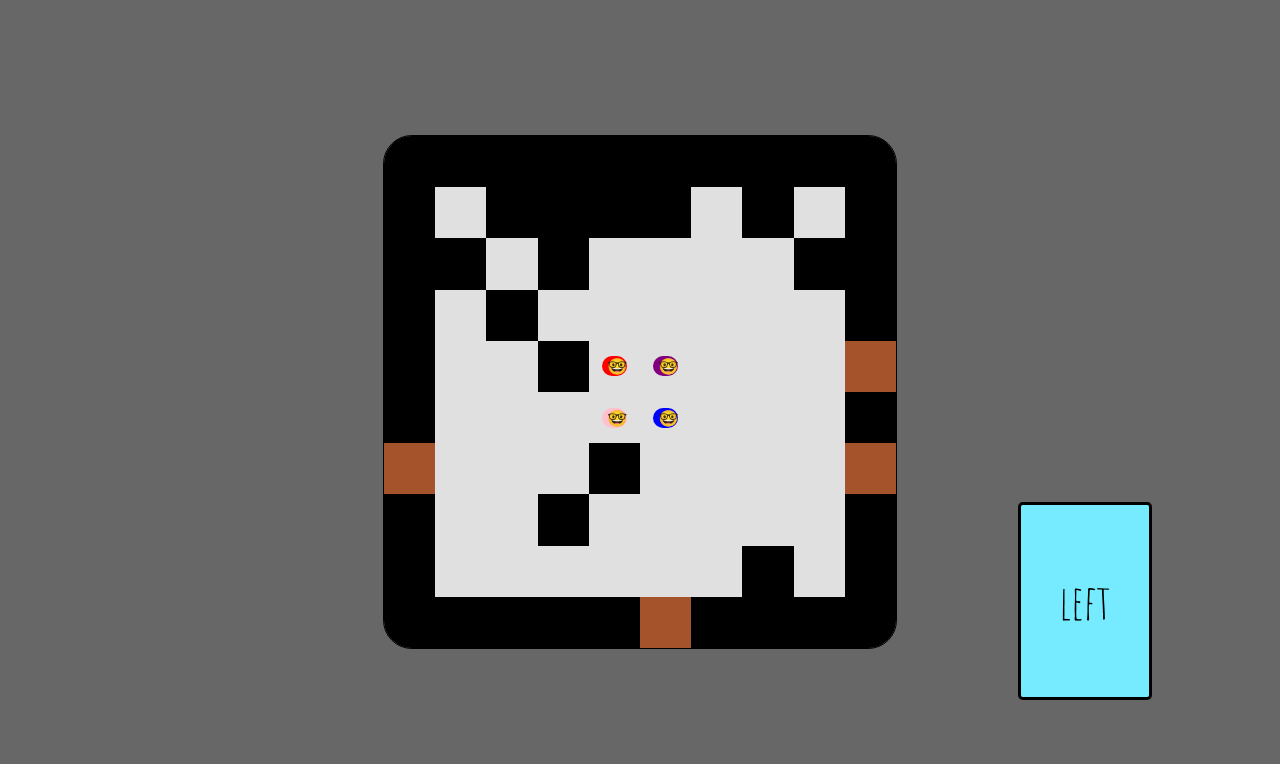
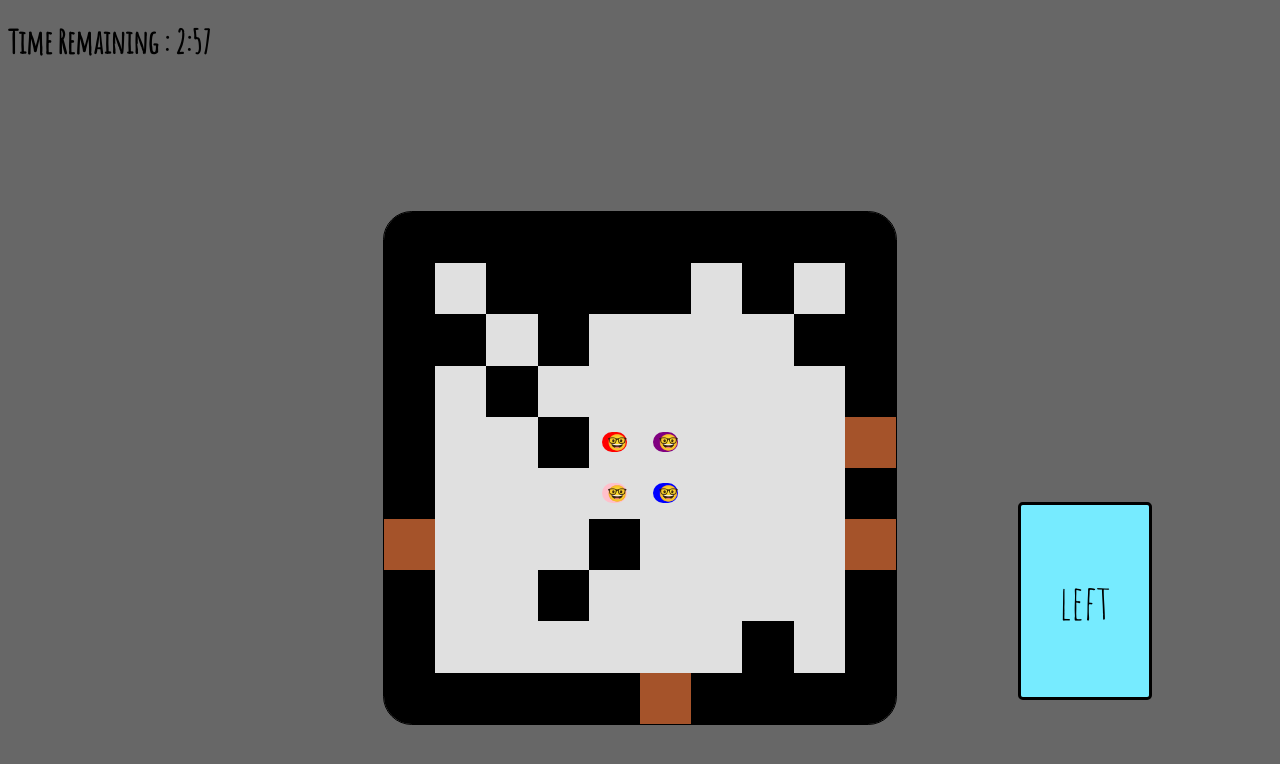
Before and after one commit to Cparusso/party-poopers, a React (Create React App) app: page / in a window 1280 px wide. Both pictures are taken after a click on the button "Start". Shown: the top 764 px of the page. Built offline with nearby package versions, Linux system fonts and the light colour scheme.

Commit message:
Add a working (unstyled) timer

```diff
--- a/src/components/Home.js
+++ b/src/components/Home.js
@@ -1,6 +1,7 @@
 import React, { Component } from 'react'
 import Room from './Room.js'
 import DirectionCard from './DirectionCard.js'
+import Timer from './Timer.js'
 
 import './styles/home.css'
 
@@ -37,6 +38,7 @@ class Home extends Component {
       <div className="app">
         {this.state.playing ?
           <div>
+            <Timer/>
             <Room
               currentAction={ currentAction }
               changeAction={ this.changeAction }
--- /dev/null
+++ b/src/components/Timer.js
@@ -0,0 +1,47 @@
+import React, { Component } from 'react'
+
+export default class Timer extends Component {
+    state={
+        minutes: 2,
+        seconds: 59,
+        timesUp: false
+    }
+
+    componentDidMount() {
+        this.myInterval = setInterval(() => {
+            if (this.state.seconds > -1) {
+                this.setState(previousState => ({
+                    seconds: previousState.seconds - 1
+                }))
+            }
+            if (this.state.seconds === -1) {
+                if (this.state.minutes === 0) {
+                    this.setState({timesUp: true})
+                } else {
+                    this.setState(previousState => ({
+                        minutes: previousState.minutes - 1,
+                        seconds: 59
+                    }))
+                }
+            }
+        }, 1000)
+    }
+
+    componentWillUnmount() {
+        clearInterval(this.myInterval)
+    }
+
+    render() {
+        const { minutes, seconds, timesUp } = this.state
+        console.log(timesUp)
+        return (
+        <div>
+                { timesUp ?
+                <h1>BUSTED</h1>
+                :
+                <h1>Time Remaining : {`${minutes}:${seconds < 10 ? `0${seconds}` : seconds}`}</h1>
+                }
+        </div>
+        )
+    }
+}
```
